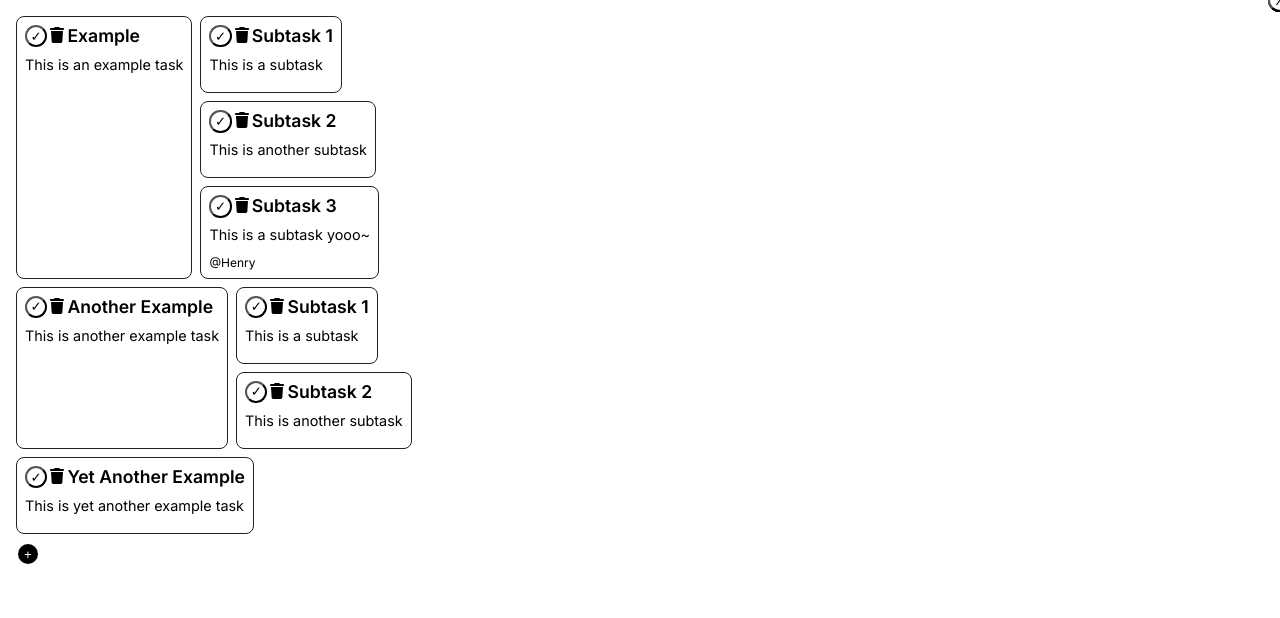
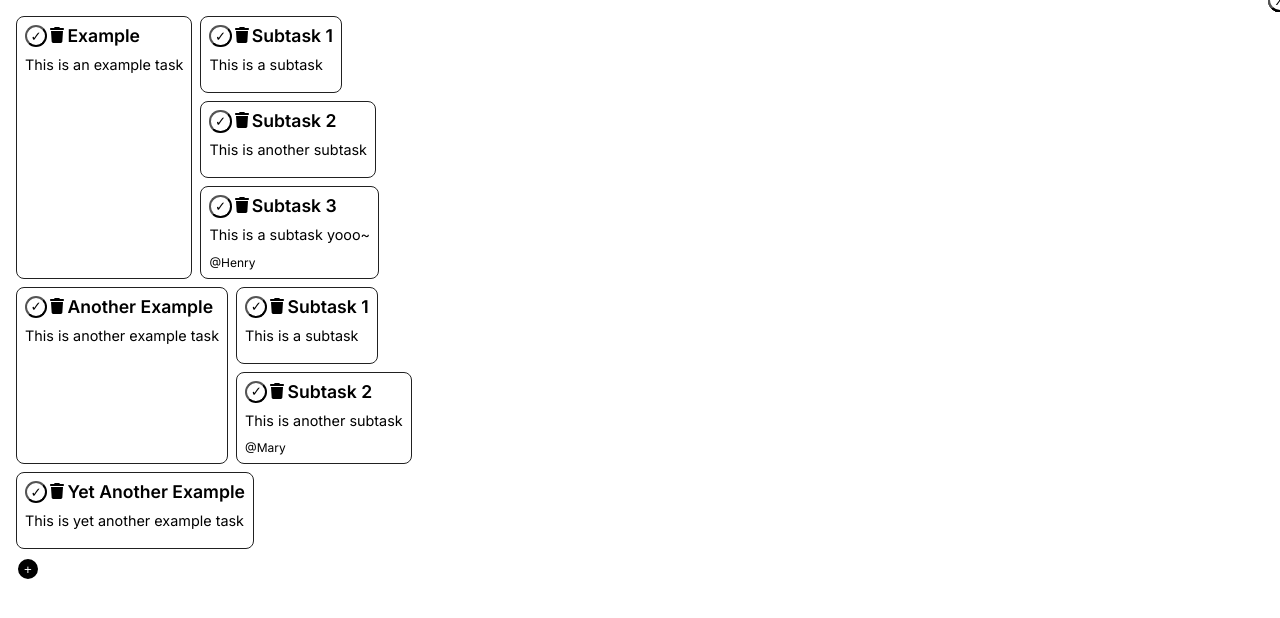
Before and after one commit to m4xshen/gdsc, a Next.js app: page / in a window 1280 px wide. Shown: the top 618 px of the page. Built offline with nearby package versions, Linux system fonts and the light colour scheme.

Commit message:
feat: add Tag function

```diff
--- a/src/data/tasks.js
+++ b/src/data/tasks.js
@@ -53,7 +53,7 @@ export const initialTasks = [
         name: 'Subtask 2',
         done: 0,
         description: 'This is another subtask',
-        tag: null,
+        tag: '@Mary',
         subtasks: [],
       },
     ],
```
